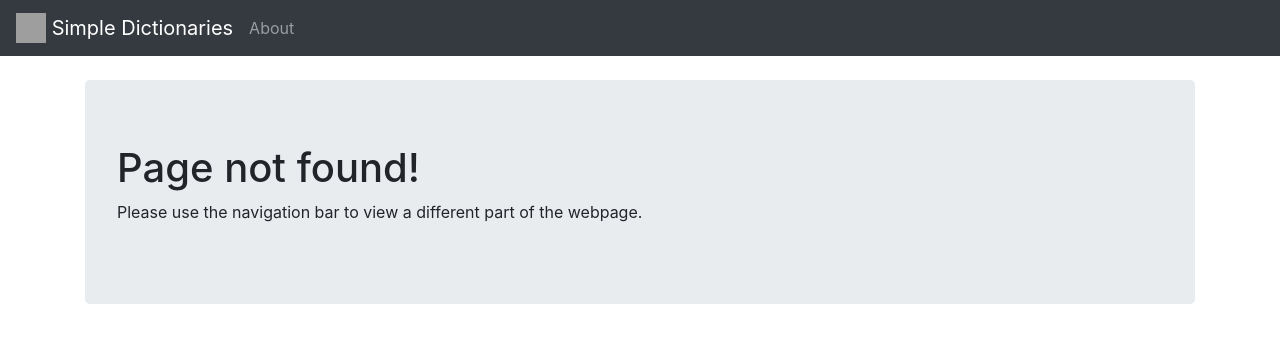
After one commit to VSteinborn/simpledictionaries, a Flask app: template dictsite/templates/404.html in a window 1280 px wide. The commit adds this page. Shown: the top 343 px of the page. Run offline with Flask 3, Linux system fonts and the light colour scheme; the template is opened without the code that fills it, so the values that code supplies are empty; grey boxes are pictures that could not be loaded.

Commit message:
add 404 support

```diff
--- a/app.py
+++ b/app.py
@@ -19,5 +19,9 @@ def home():
 def about():
     return render_template('about.html')
 
+@app.errorhandler(404)
+def not_found(e):
+  return render_template("404.html"), 404
+
 if __name__ == "__main__":
-    app.run(debug=True)
+    app.run()
--- /dev/null
+++ b/dictsite/templates/404.html
@@ -0,0 +1,13 @@
+{% extends "base.html" %}
+{% block content %}
+	<div class="container">
+		<div class="row justify-content-around">
+			<div class="col-sm">
+				<div class="jumbotron">
+					<h1>Page not found!</h1>
+					<p>Please use the navigation bar to view a different part of the webpage.</p>
+				</div>
+			</div>
+		</div>
+	</div>
+{% endblock %}
--- a/dictsite/templates/base.html
+++ b/dictsite/templates/base.html
@@ -2,7 +2,7 @@
 <html lang="en" dir="ltr">
 	<head>
 		<meta charset="utf-8">
-		<title>Simple Dictionary</title>
+		<title>Simple Dictionaries</title>
 		<link rel="icon" type="image/png" href="https://3.bp.blogspot.com/-HLe8mKu9lCs/Ugsu_AAFifI/AAAAAAAAXNI/-yW12EVgQ5s/s400/book_yoko.png" />
 		<link rel="stylesheet" href="{{ url_for('static', filename='css/stylesheet.css') }}">
 		<link rel="stylesheet" href="https://cdn.jsdelivr.net/npm/bootstrap@4.6.2/dist/css/bootstrap.min.css" integrity="sha384-xOolHFLEh07PJGoPkLv1IbcEPTNtaed2xpHsD9ESMhqIYd0nLMwNLD69Npy4HI+N" crossorigin="anonymous">
@@ -13,7 +13,7 @@
 		<nav class="navbar navbar-dark bg-dark">
 			<a class="navbar-brand" href="{{url_for('home')}}">
 			  <img src="https://3.bp.blogspot.com/-HLe8mKu9lCs/Ugsu_AAFifI/AAAAAAAAXNI/-yW12EVgQ5s/s400/book_yoko.png" width="30" height="30" class="d-inline-block align-top">
-			  Simple Dictionary
+			  Simple Dictionaries
 			</a>
 			<ul class="navbar-nav mr-auto">
 				<li class="nav-item">
--- a/dictsite/templates/home.html
+++ b/dictsite/templates/home.html
@@ -4,7 +4,7 @@
 		<div class="row justify-content-around">
 			<div class="col-sm">
 				<div class="jumbotron">
-					<h1>Simple Dictionary</h1>
+					<h1>Simple Dictionaries</h1>
 					<form method="POST">
 						{{form.hidden_tag()}}
 						<div class="form-group">
```
